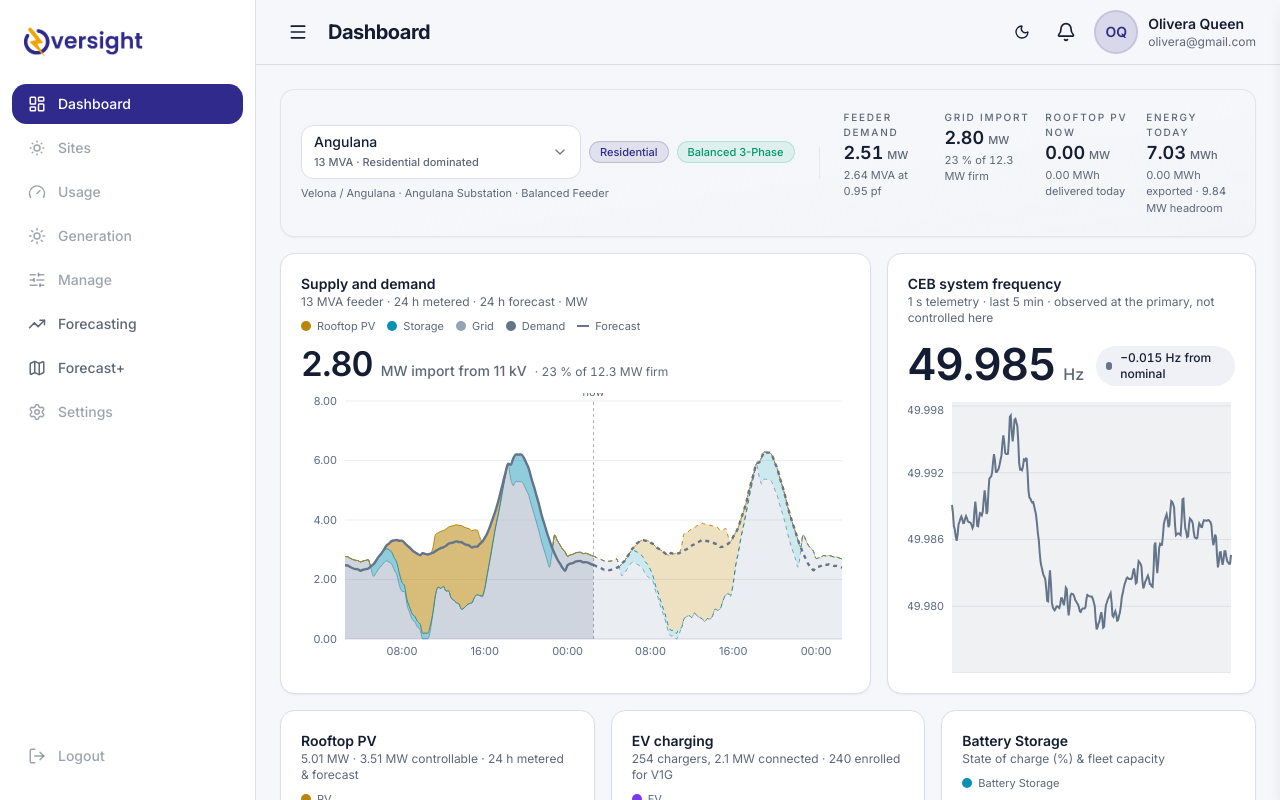
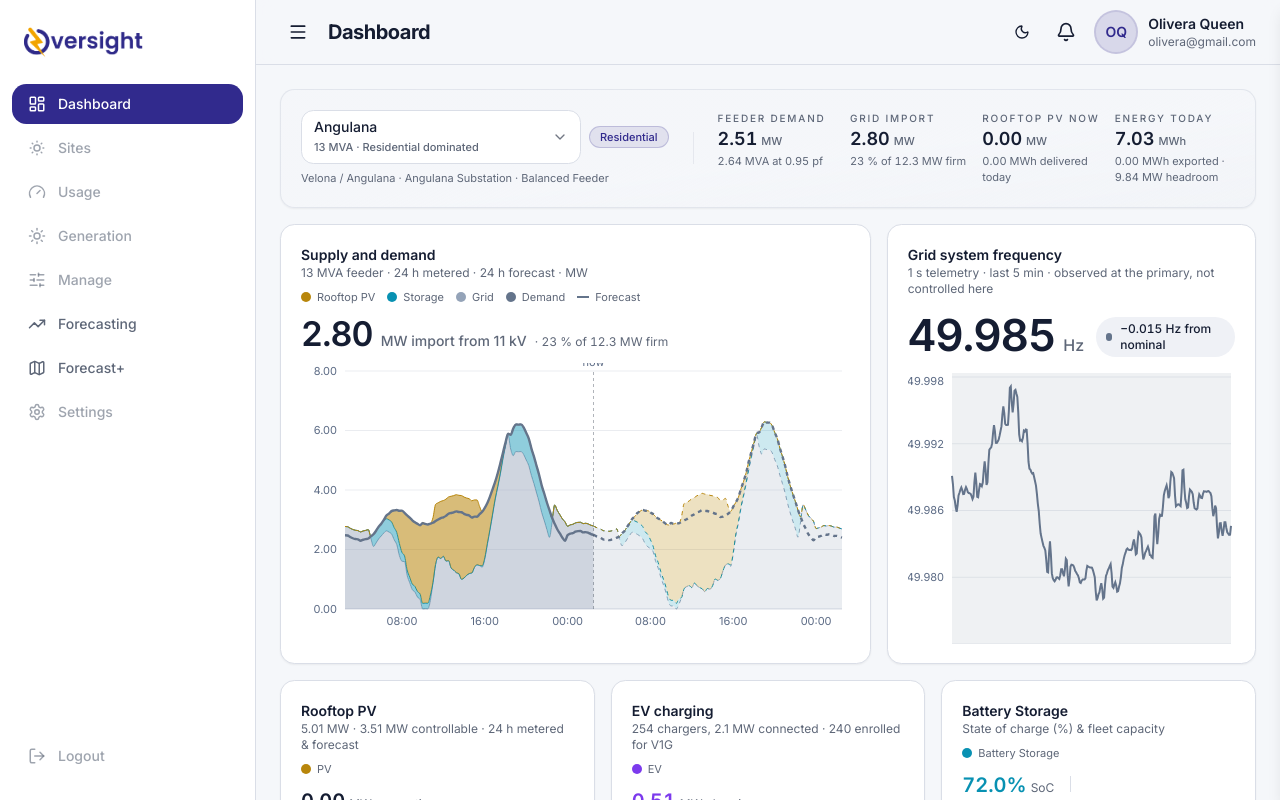
Before and after one commit to prabhashwarap/DERMS_Brainstrome, a React (Vite) app: page / in a window 1280 px wide. Shown: the top 800 px of the page. Built offline with nearby package versions, Linux system fonts and the light colour scheme.

Commit message:
refactor: remove Balanced 3-Phase status indicators from node detail, dashboard, and toolbar components

```diff
--- a/src/components/ForecastToolbar.tsx
+++ b/src/components/ForecastToolbar.tsx
@@ -53,7 +53,7 @@ export function ForecastToolbar({ feederId, onFeederChange, bundle }: Props) {
                     <span className="flex flex-col items-start">
                       <span>{f.name}</span>
                       <span className="text-[11px] text-muted-foreground">
-                        {f.capacityMVA} MVA · {f.mix} · Balanced 3-Phase
+                        {f.capacityMVA} MVA · {f.mix}
                       </span>
                     </span>
                   </SelectItem>
@@ -68,9 +68,6 @@ export function ForecastToolbar({ feederId, onFeederChange, bundle }: Props) {
             <span className={`inline-flex items-center gap-1.5 px-2.5 py-1 rounded-full text-xs font-medium border ${badgeClass}`}>
               <Calendar className="w-3.5 h-3.5 shrink-0" />
               <span>Day Type: <strong className="font-semibold">{dayType.badgeText}</strong></span>
-            </span>
-            <span className="inline-flex items-center gap-1 px-2.5 py-1 rounded-full text-xs font-medium bg-emerald-500/15 text-emerald-700 dark:text-emerald-300 border border-emerald-500/30">
-              Balanced 3-Phase Feeder
             </span>
           </div>
         </div>
--- a/src/components/NodeDetailPanel.tsx
+++ b/src/components/NodeDetailPanel.tsx
@@ -377,9 +377,6 @@ export function NodeDetailPanel({ node, onClose, onFilterToNode }: NodeDetailPan
                 <span className="w-1.5 h-1.5 rounded-full bg-emerald-500 animate-pulse" />
                 {node.status || "Day-ahead forecast"}
               </span>
-              <span className="inline-flex items-center gap-1 px-2 py-0.5 rounded-full text-[10px] font-semibold bg-emerald-500/15 text-emerald-700 dark:text-emerald-400 border border-emerald-500/20">
-                Balanced 3-Phase
-              </span>
             </div>
             <h2 className="text-xl font-bold text-foreground truncate mt-0.5">
               {node.name}
--- a/src/components/dashboard/DashboardView.tsx
+++ b/src/components/dashboard/DashboardView.tsx
@@ -181,9 +181,6 @@ function FeederOverview({
             <span className="inline-flex rounded-full border border-primary/20 bg-primary/10 px-2.5 py-0.5 text-[11px] font-medium capitalize text-primary">
               {feeder.profile}
             </span>
-            <span className="inline-flex rounded-full border border-emerald-500/20 bg-emerald-500/10 px-2.5 py-0.5 text-[11px] font-medium text-emerald-600 dark:text-emerald-400">
-              Balanced 3-Phase
-            </span>
           </div>
           <span className="text-[11px] text-muted-foreground">
             {feeder.name} · {feeder.substation} · Balanced Feeder
--- a/src/components/dashboard/FrequencyPanel.tsx
+++ b/src/components/dashboard/FrequencyPanel.tsx
@@ -13,7 +13,7 @@
  * Scope note: on a distribution feeder these are *observed national* quantities.
  * A 12 MW feeder does not move the frequency of a 2,500 MW island system, and the
  * model behind this panel does not pretend otherwise — frequency and inertia come
- * from a CEB system model, not from this feeder's balance. The panel reports them;
+ * from a grid system model, not from this feeder's balance. The panel reports them;
  * nothing on this page acts on them.
  *
  * The third readout is the exception, and it is deliberate: it is the one
@@ -69,7 +69,7 @@ export function FrequencyPanel({
   return (
     <Card className="flex flex-col gap-4 p-5 h-full">
       <PanelHeader
-        title="CEB system frequency"
+        title="Grid system frequency"
         note="1 s telemetry · last 5 min · observed at the primary, not controlled here"
       />
 
--- a/src/pipeline/system/alarms.ts
+++ b/src/pipeline/system/alarms.ts
@@ -97,7 +97,7 @@ export function evaluateAlarms(
       id: `freq-${dir}`,
       severity: freqLevel === "critical" ? "critical" : "warning",
       source: system("frequency"),
-      message: `CEB system frequency ${dir} — ${tick.frequencyHz.toFixed(3)} Hz (${
+      message: `Grid system frequency ${dir} — ${tick.frequencyHz.toFixed(3)} Hz (${
         tick.frequencyHz > 50 ? "+" : ""
       }${(tick.frequencyHz - 50).toFixed(3)})`,
     });
@@ -121,7 +121,7 @@ export function evaluateAlarms(
       id: "inertia",
       severity: inertiaLevel === "critical" ? "warning" : "info",
       source: system("frequency"),
-      message: `CEB synchronous inertia down to ${tick.inertiaGWs.toFixed(
+      message: `Grid synchronous inertia down to ${tick.inertiaGWs.toFixed(
         2
       )} GW·s — national plant backed off for solar`,
     });
--- a/src/pipeline/system/fleet.ts
+++ b/src/pipeline/system/fleet.ts
@@ -33,10 +33,10 @@ import type { Bus, EvFleet, FeederModel, LoadHump, Unit } from "./types";
  *
  * A 12 MW feeder moves neither frequency nor inertia. They appear on the
  * dashboard because a DSO operator watches them, and they are modelled as
- * exogenous CEB system quantities — never derived from a feeder's balance.
+ * exogenous grid system quantities — never derived from a feeder's balance.
  */
 export const NATIONAL_GRID = {
-  /** Typical synchronous inertia on the CEB system at night, GW·s. */
+  /** Typical synchronous inertia on the national grid system at night, GW·s. */
   inertiaNightGWs: 3.35,
   /** How much of it is displaced at the midday solar peak, GW·s. */
   inertiaSolarDisplacementGWs: 0.85,
--- a/src/pipeline/system/source.ts
+++ b/src/pipeline/system/source.ts
@@ -14,7 +14,7 @@
  * single constraint is what the whole dashboard is about.
  *
  * Frequency and inertia are the exception to all of the above: they are national
- * CEB quantities, modelled exogenously and merely observed here. A distribution
+ * grid quantities, modelled exogenously and merely observed here. A distribution
  * feeder of 12 MW does not move the frequency of a 2,500 MW island system, and
  * deriving one from the other would be a lie the numbers would eventually tell.
  *
@@ -235,7 +235,7 @@ function batteryPowerMW(h: number, energyMWh: number, rte = 0.9): number {
 /* national grid — observed, not derived                               */
 
 /**
- * CEB system frequency, Hz.
+ * National grid system frequency, Hz.
  *
  * Exogenous by construction. Sri Lanka is a small island system and its
  * frequency genuinely wanders further than an interconnected one: excursions
@@ -252,7 +252,7 @@ function nationalFrequencyHz(ts: number): number {
 }
 
 /**
- * Synchronous inertia on the CEB system, GW·s.
+ * Synchronous inertia on the national grid system, GW·s.
  *
  * Falls through the middle of the day as utility and rooftop solar displace
  * spinning plant nationally — the reason a distribution operator watches a
--- a/src/pipeline/system/thresholds.ts
+++ b/src/pipeline/system/thresholds.ts
@@ -29,7 +29,7 @@ export const THRESHOLDS = {
   stabilityMarginPct: { warning: 15, critical: 8 },
   /** Storage reserve as a share of the peak-shaving requirement, %. Inverted. */
   reserveCoverPct: { warning: 100, critical: 70 },
-  /** Synchronous inertia on the CEB system, GW·s. Inverted, and observed only. */
+  /** Synchronous inertia on the national grid, GW·s. Inverted, and observed only. */
   inertiaGWs: { warning: 2.9, critical: 2.6 },
   /** Rooftop PV curtailed as a share of what was available, %. */
   curtailmentPct: { warning: 15, critical: 35 },
--- a/src/pipeline/system/types.ts
+++ b/src/pipeline/system/types.ts
@@ -225,7 +225,7 @@ export interface BusTick {
  * exceeds local demand it goes back the other way. It is carried on the tick so
  * every consumer reads the same arithmetic rather than re-deriving it.
  *
- * Frequency, RoCoF and inertia are *national* CEB quantities. They are observed
+ * Frequency, RoCoF and inertia are *national* grid quantities. They are observed
  * here, never derived from this feeder's balance — a 185 kW feeder moves none of
  * them.
  */
@@ -246,7 +246,7 @@ export interface SystemTick {
   /** Residual after local generation and the transformer, MW. Kirchhoff keeps
    *  this at zero on a real feeder; it is carried to prove the model does too. */
   imbalanceMW: number;
-  /** Synchronous inertia on the CEB system, GW·s. Observed, national. */
+  /** Synchronous inertia on the grid system, GW·s. Observed, national. */
   inertiaGWs: number;
 
   /* --- the metrics this product exists for -------------------------- */
```
Also changed, not shown: 1 other file (tests, documents, lock files or other folders).
